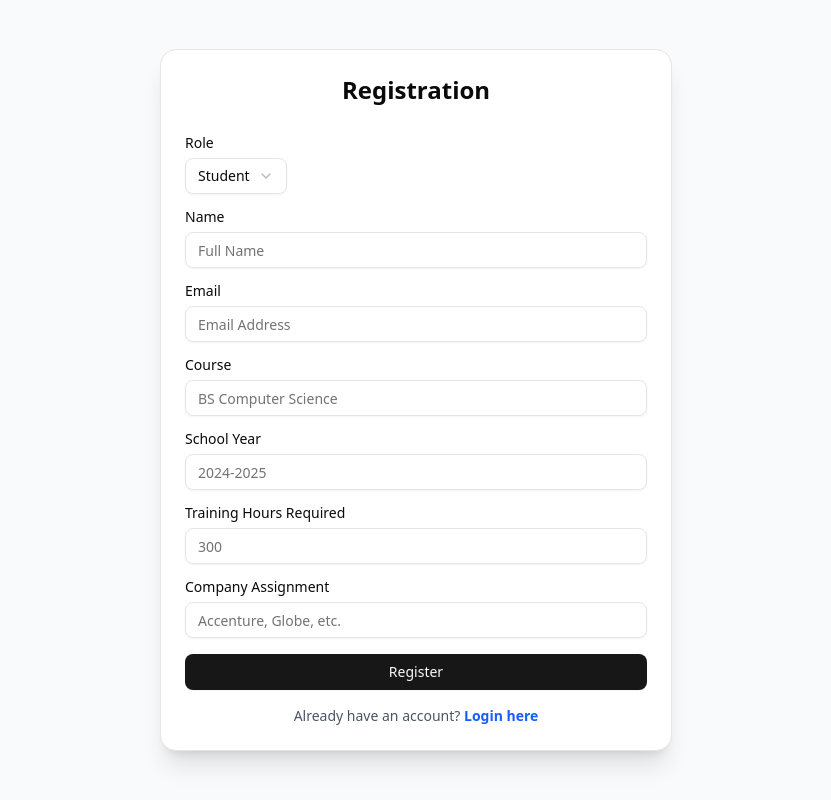
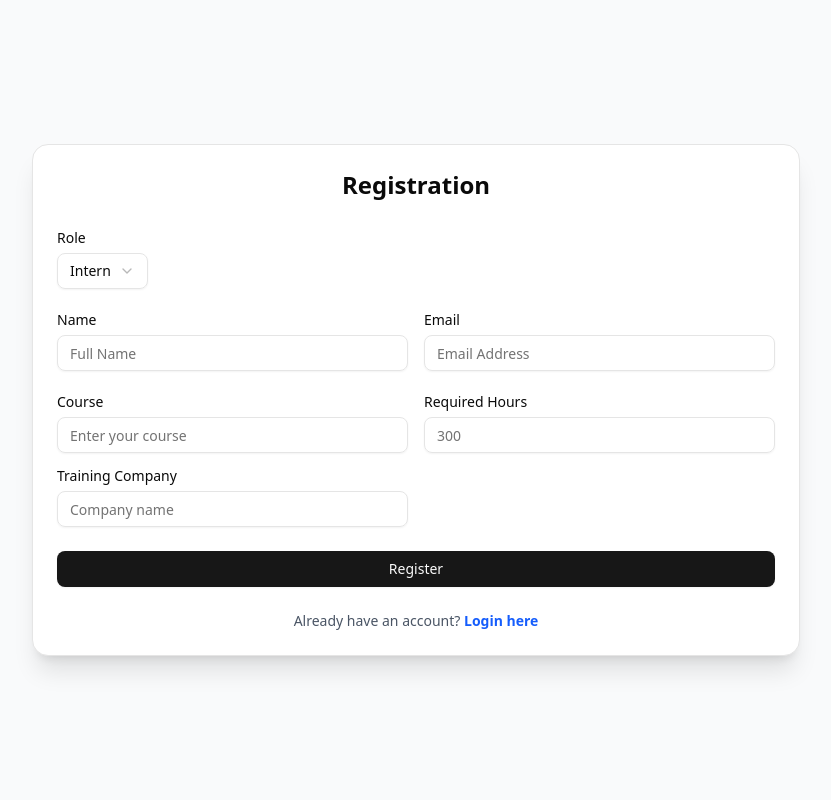
Before and after one commit to SaintRelion/CL-OJT-System, a React (Vite) app: page /register in a window 1280 px wide. Shown: the whole page, without its empty margins (224-1055 px from the left). Built offline with nearby package versions, Linux system fonts and the light colour scheme; what @saintrelion/auth-lib, @saintrelion/data-access-layer would draw is missing.

Commit message:
Prototype UI v3

```diff
--- a/src/components/SpecialHeader.tsx
+++ b/src/components/SpecialHeader.tsx
@@ -3,7 +3,7 @@ import UserMenu from "./UserMenu";
 
 import { Menu } from "lucide-react";
 
-import { Link } from "react-router-dom";
+import { Link, useLocation } from "react-router-dom";
 import type { UserRole } from "@/models/userrole";
 import { useState, type ReactNode } from "react";
 import { cn } from "@/lib/utils";
@@ -32,6 +32,7 @@ const navItems: Record<UserRole, { label: string; path: string }[]> = {
 const SpecialHeader = ({ children }: { children: ReactNode }) => {
   const { user } = useAuth();
   const [isSidebarOpen, setIsSidebarOpen] = useState(false);
+  const location = useLocation();
 
   return (
     <>
@@ -52,19 +53,24 @@ const SpecialHeader = ({ children }: { children: ReactNode }) => {
         </div>
 
         <nav className="flex flex-col space-y-2">
-          {navItems[user.role as UserRole].map((item) => (
+          {navItems[user.role as UserRole].map((item) => {
+            const isActive = location.pathname === item.path;
+            return (
               <Link
                 key={item.path}
                 to={item.path}
                 className={cn(
                   "flex items-center gap-3 rounded-xl px-3 py-2 text-sm font-medium transition-all",
-                "hover:bg-muted hover:text-primary",
-                "text-muted-foreground",
+
+                  isActive
+                    ? "bg-primary text-white"
+                    : "text-muted-foreground hover:bg-muted hover:text-primary",
                 )}
               >
                 <span>{item.label}</span>
               </Link>
-          ))}
+            );
+          })}
         </nav>
       </aside>
 
--- a/src/pages/authentication/RegistrationPage.tsx
+++ b/src/pages/authentication/RegistrationPage.tsx
@@ -13,17 +13,17 @@ import {
 import { Link } from "react-router-dom";
 
 const RegistrationPage = () => {
-  const [role, setRole] = useState<string>("student");
+  const [role, setRole] = useState<string>("intern");
 
   return (
-    <div className="flex h-screen w-full items-center justify-center bg-gray-50">
-      <Card className="w-full max-w-lg rounded-2xl shadow-xl">
+    <div className="flex h-screen w-full items-center justify-center bg-gray-50 p-4">
+      <Card className="w-full max-w-3xl rounded-2xl shadow-xl">
         <CardHeader>
           <CardTitle className="text-center text-2xl font-bold">
             Registration
           </CardTitle>
         </CardHeader>
-        <CardContent className="space-y-4">
+        <CardContent className="space-y-6">
           {/* Role Selector */}
           <div className="space-y-2">
             <Label>Role</Label>
@@ -32,17 +32,17 @@ const RegistrationPage = () => {
                 <SelectValue placeholder="Select Role" />
               </SelectTrigger>
               <SelectContent>
-                <SelectItem value="superadmin">Super Admin</SelectItem>
                 <SelectItem value="departmentadmin">
                   Department Admin
                 </SelectItem>
                 <SelectItem value="adviser">Adviser</SelectItem>
-                <SelectItem value="student">Student</SelectItem>
+                <SelectItem value="intern">Intern</SelectItem>
               </SelectContent>
             </Select>
           </div>
 
           {/* Shared Fields */}
+          <div className="grid grid-cols-1 gap-4 md:grid-cols-2">
             <div className="space-y-2">
               <Label>Name</Label>
               <Input placeholder="Full Name" />
@@ -51,30 +51,25 @@ const RegistrationPage = () => {
               <Label>Email</Label>
               <Input type="email" placeholder="Email Address" />
             </div>
+          </div>
 
           {/* Role-specific fields */}
-          {role === "student" && (
-            <>
+
+          {role === "intern" && (
+            <div className="grid grid-cols-1 gap-4 md:grid-cols-2">
               <div className="space-y-2">
                 <Label>Course</Label>
-                <Input placeholder="BS Computer Science" />
+                <Input placeholder="Enter your course" />
               </div>
-
               <div className="space-y-2">
-                <Label>School Year</Label>
-                <Input placeholder="2024-2025" />
-              </div>
-
-              <div className="space-y-2">
-                <Label>Training Hours Required</Label>
+                <Label>Required Hours</Label>
                 <Input type="number" placeholder="300" />
               </div>
-
               <div className="space-y-2">
-                <Label>Company Assignment</Label>
-                <Input placeholder="Accenture, Globe, etc." />
+                <Label>Training Company</Label>
+                <Input placeholder="Company name" />
               </div>
-            </>
+            </div>
           )}
 
           {role === "adviser" && (
--- a/src/pages/dashboard/DashboardPage.tsx
+++ b/src/pages/dashboard/DashboardPage.tsx
@@ -7,10 +7,11 @@ import type { UserRole } from "@/models/userrole";
 
 const DashboardPage = () => {
   const { user } = useAuth();
+
   const dashboardPages: Record<string, JSX.Element> = {
-    departmentadmin: <DepartmentAdminDashboard userID={user.id} />,
+    departmentadmin: <DepartmentAdminDashboard />,
     adviser: <AdviserDashboard />,
-    intern: <InternDashboardPage userID={user.id} />,
+    intern: <InternDashboardPage />,
   };
 
   return dashboardPages[user.role as UserRole];
--- a/src/pages/dashboard/departmentadmin.tsx
+++ b/src/pages/dashboard/departmentadmin.tsx
@@ -1,15 +1,17 @@
 import InternTable from "@/components/tables/interntable";
 import { Calendar } from "@/components/ui/calendar";
 import type { BaseUser } from "@/models/users";
+import { useAuth } from "@saintrelion/auth-lib";
 import { useMockSelect } from "@saintrelion/data-access-layer";
 import { UserPlus, Users } from "lucide-react";
 import { useState } from "react";
 
-export function DepartmentAdminDashboard({ userID }: { userID: number }) {
+export function DepartmentAdminDashboard() {
+  const { user } = useAuth();
   const [selectedDate, setSelectedDate] = useState<Date | undefined>();
 
   const { data: currentUser } = useMockSelect<BaseUser>("Users", {
-    filterFn: (u) => u.id === userID,
+    filterFn: (u) => u.id === user.id,
   });
 
   const adminDept = currentUser?.[0]?.department;
```
Lines whose indentation alone changed are shown as unchanged.
